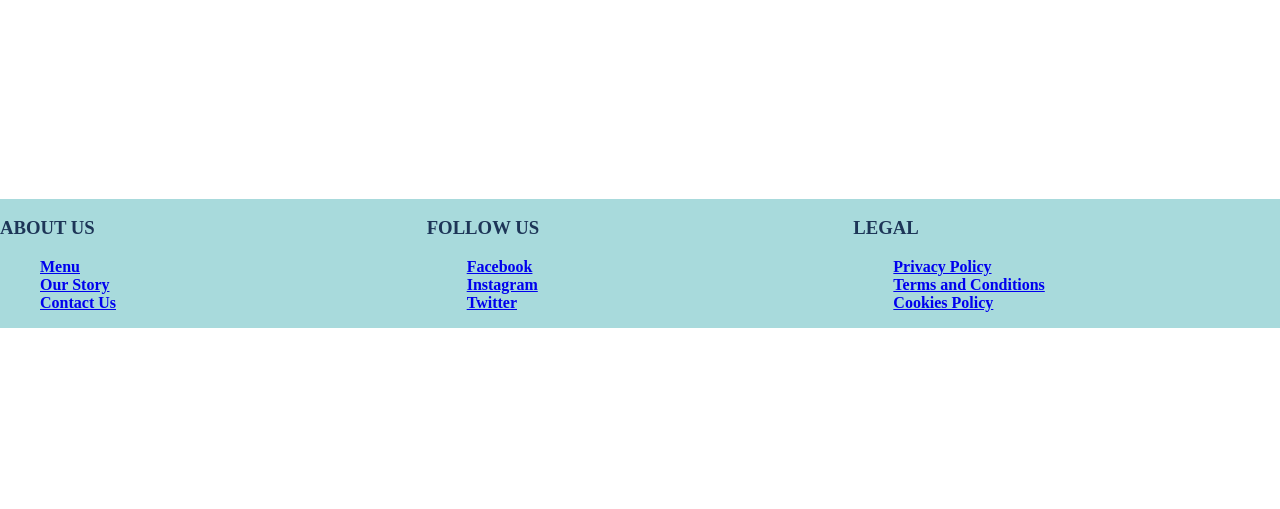
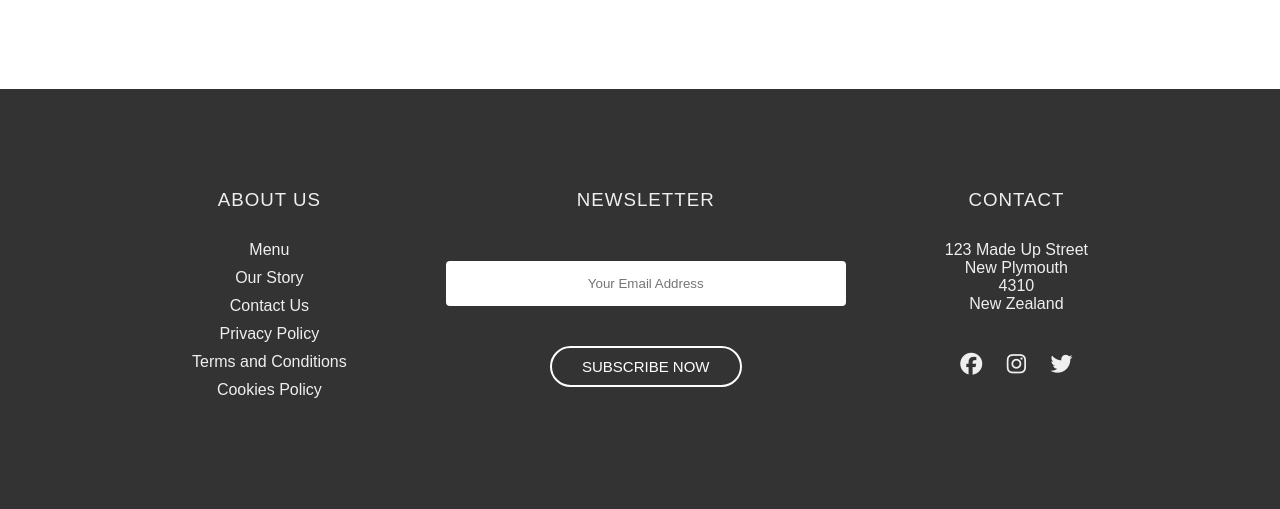
Before and after one commit to mle149/Michael-Lee-Assignment-2-Part-1, a PHP site: page / in a window 1280 px wide. Shown: the part 472-981 px from the top of the page. Before the commit the page ends 800 px from the top, so only its background shows below. Run offline with PHP 8.4, Linux system fonts and the light colour scheme; some libraries are stand-ins or nearby versions.

Commit message:
Changed and completed footer design

```diff
--- a/contact.html
+++ b/contact.html
@@ -11,6 +11,7 @@
         <meta name="description" content="">
         <meta name="viewport" content="width=device-width, initial-scale=1">
         <link rel="stylesheet" href="style.css">
+        <script src="https://kit.fontawesome.com/e2cb93a5d9.js" crossorigin="anonymous"></script>
     </head>
     <body>
         <!--[if lt IE 7]>
--- a/hours.html
+++ b/hours.html
@@ -11,6 +11,7 @@
         <meta name="description" content="">
         <meta name="viewport" content="width=device-width, initial-scale=1">
         <link rel="stylesheet" href="style.css">
+        <script src="https://kit.fontawesome.com/e2cb93a5d9.js" crossorigin="anonymous"></script>
     </head>
     <body>
         <!--[if lt IE 7]>
--- a/index.html
+++ b/index.html
@@ -11,6 +11,7 @@
 		<meta name="description" content="">
 		<meta name="viewport" content="width=device-width, initial-scale=1">
 		<link rel="stylesheet" href="style.css">
+		<script src="https://kit.fontawesome.com/e2cb93a5d9.js" crossorigin="anonymous"></script>
 	</head>
 	<body>
 		<!--[if lt IE 7]>
@@ -38,37 +39,39 @@
 		</main>
 
 		<footer>
-			<div class="columns">
-				<div class="column">
-					<h3>ABOUT US</h3>
-					<ul>
-						<li><a href="menu.html">Menu</a></li>
-						<!--TODO: add link to our story page-->
-						<li><a href="#">Our Story</a></li>
-						<li><a href="contact.html">Contact Us</a></li>
-					</ul>
-				</div>
+		<div class="col-1">
+			<h3>ABOUT US</h3>
+			<a href="menu.html">Menu</a>
+			<!--TODO: add link to our story page-->
+			<a href="#">Our Story</a>
+			<a href="contact.html">Contact Us</a>
+			<a href="privacy.html">Privacy Policy</a>
+			<a href="terms.html">Terms and Conditions</a>
+			<a href="cookies.html">Cookies Policy</a>
+			</ul>
+		</div>
 
-				<div class="column">
-					<h3>FOLLOW US</h3>
-					<ul>
-						<!--TODO: add links to socials-->
-						<li><a href="#">Facebook</a></li>
-						<li><a href="#">Instagram</a></li>
-						<li><a href="#">Twitter</a></li>
-					</ul>
-				</div>
+		<div class="col-2">
+			<h3>NEWSLETTER</h3>
+			<form>
+				<input type ="email" placeholder="Your Email Address" required>
+				<br>
+				<button type="submit">SUBSCRIBE NOW</button>
+			</form>
 
-				<div class="column">
-					<h3>LEGAL</h3>
-					<ul>
-					<!--TODO: add links to legal pages-->
-					<li><a href="privacy.html">Privacy Policy</a></li>
-					<li><a href="terms.html">Terms and Conditions</a></li>
-					<li><a href="cookies.html">Cookies Policy</a></li>
-					</ul>
-				</div>
+		</div>
+		<div class="col-3">
+			<h3>CONTACT</h3>
+			<p>123 Made Up Street<br> New Plymouth<br>4310<br> New Zealand</p>
+			<!--TODO: add links to socials-->
+			<div class="social-icons">
+				<i class="fa-brands fa-facebook"></i>
+				<i class="fa-brands fa-instagram"></i>
+				<i class="fa-brands fa-twitter"></i>
 			</div>
+		</div>
+
+
 		</footer>
 
 
--- a/menu.html
+++ b/menu.html
@@ -11,6 +11,7 @@
         <meta name="description" content="">
         <meta name="viewport" content="width=device-width, initial-scale=1">
         <link rel="stylesheet" href="style.css">
+        <script src="https://kit.fontawesome.com/e2cb93a5d9.js" crossorigin="anonymous"></script>
     </head>
     <body>
         <!--[if lt IE 7]>
--- a/reservations.html
+++ b/reservations.html
@@ -11,6 +11,7 @@
         <meta name="description" content="">
         <meta name="viewport" content="width=device-width, initial-scale=1">
         <link rel="stylesheet" href="style.css">
+        <script src="https://kit.fontawesome.com/e2cb93a5d9.js" crossorigin="anonymous"></script>
     </head>
     <body>
        		<!--[if lt IE 7]>
--- a/style.css
+++ b/style.css
@@ -5,6 +5,13 @@ Light Blue #a8dadc
 Blue #457b9d
 Navy Blue #1d3557
 */
+
+*{
+    margin:0;
+    padding: 0;
+    font-family: 'Poppins', sans-serif;
+    box-sizing: border-box;
+}
 
 .container{
     width: 100%;
@@ -32,6 +39,8 @@ header::after{
 }
 
 nav{
+    margin-top: 20px;
+    margin-right: 20px;
     float: right;
 }
 
@@ -74,28 +83,61 @@ nav a:hover::before {
 }
 
 footer{
-    font-size: medium;
-    color: #1d3557;
-    font-weight: bold;
-    background-color: #a8dadc;
-    position: fixed;
-    left: 0;
-    bottom: 0;
+    margin-top: 150px;
     width: 100%;
+    padding: 100px 15%;
+    background: #333;
+    color: #efefef;
+    display: flex;
 }
 
-footer li {
-    list-style: none;
-    text-decoration: none;
+footer div {
+    text-align: center;
 }
 
-.columns {
-    display: flex;
-    flex-direction: row;
-    flex-wrap: wrap;
-    width: 100%;
-  }
+.col-1 a {
+    display: block;
+    text-decoration: none;
+    color: #efefef;
+    margin-bottom: 10px;
+}
 
-  .column {
-    flex: 33.33%;
-  }
+.col-2 {
+    flex-grow: 2;
+}
+
+form input {
+    width: 400px;
+    height: 45px;
+    border-radius: 4px;
+    text-align: center;
+    margin-top: 20px;
+    margin-bottom: 40px;
+    outline: none;
+    border: none;
+}
+
+form button {
+    background: transparent;
+    border: 2px solid #fff;
+    color: #fff;
+    border-radius: 30px;
+    padding: 10px 30px;
+    font-size: 15px;
+    cursor: pointer;
+}
+
+footer div h3 {
+    font-weight: 300;
+    margin-bottom: 30px;
+    letter-spacing: 1px;
+}
+
+.social-icons {
+    margin-top: 30px;
+}
+.social-icons i {
+    font-size: 22px;
+    margin: 10px;
+    cursor: pointer;
+}
```
